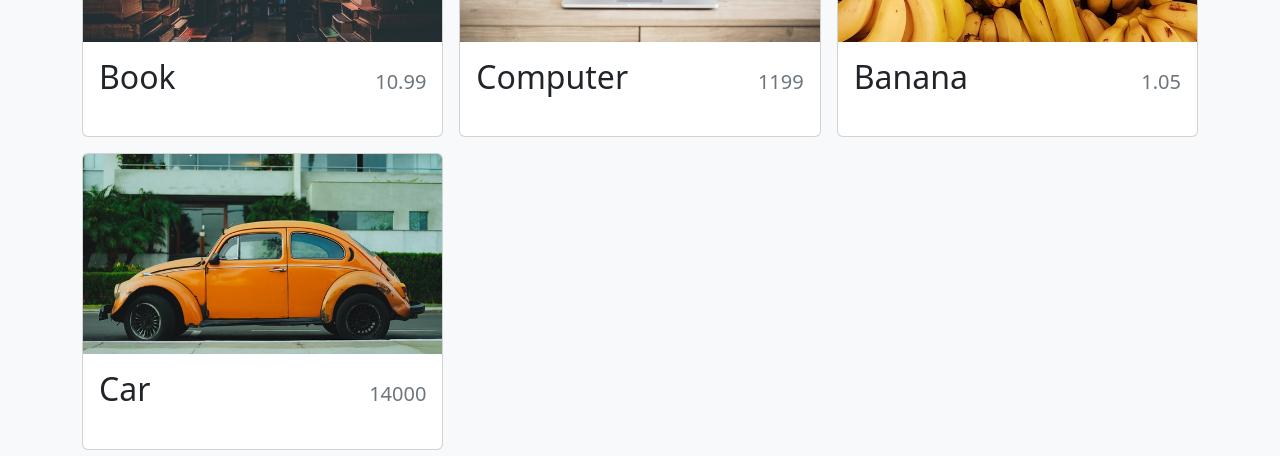
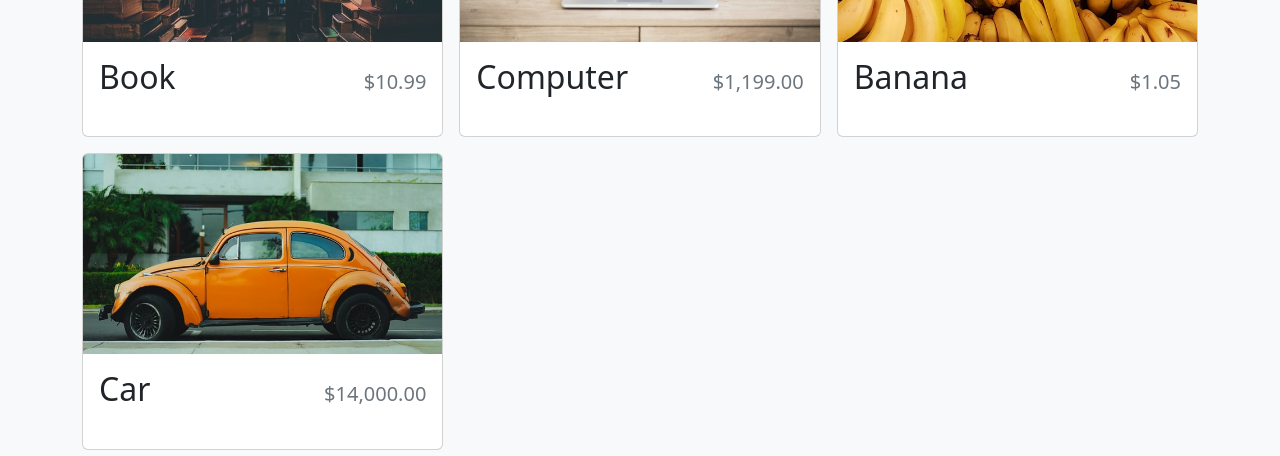
Before and after one commit to mynhinguyentruong/shopping-cart-ts, a React (Vite) app: page /store in a window 1280 px wide. Shown: the part 295-751 px from the top of the page. Built offline with nearby package versions, Linux system fonts and the light colour scheme.

Commit message:
Use formatCurrrency function in the component

```diff
--- a/src/components/StoreItem.tsx
+++ b/src/components/StoreItem.tsx
@@ -1,4 +1,6 @@
 import { Card } from 'react-bootstrap'
+
+import { formatCurrency } from '../utilities/formatCurrency'
 
 type StoreItemProps = {
   id: number,
@@ -14,7 +16,7 @@ export function StoreItem({ id, name, price, imgUrl}: StoreItemProps) {
       <Card.Body className='d-flex flex-column'>
         <Card.Title className='d-flex justify-content-between align-items-baseline mb-4'>
           <span className='fs-2'>{name}</span>
-          <span className='ms-2 text-muted'>{price}</span>
+          <span className='ms-2 text-muted'>{formatCurrency(price)}</span>
         </Card.Title>
       </Card.Body>
     </Card>
```
